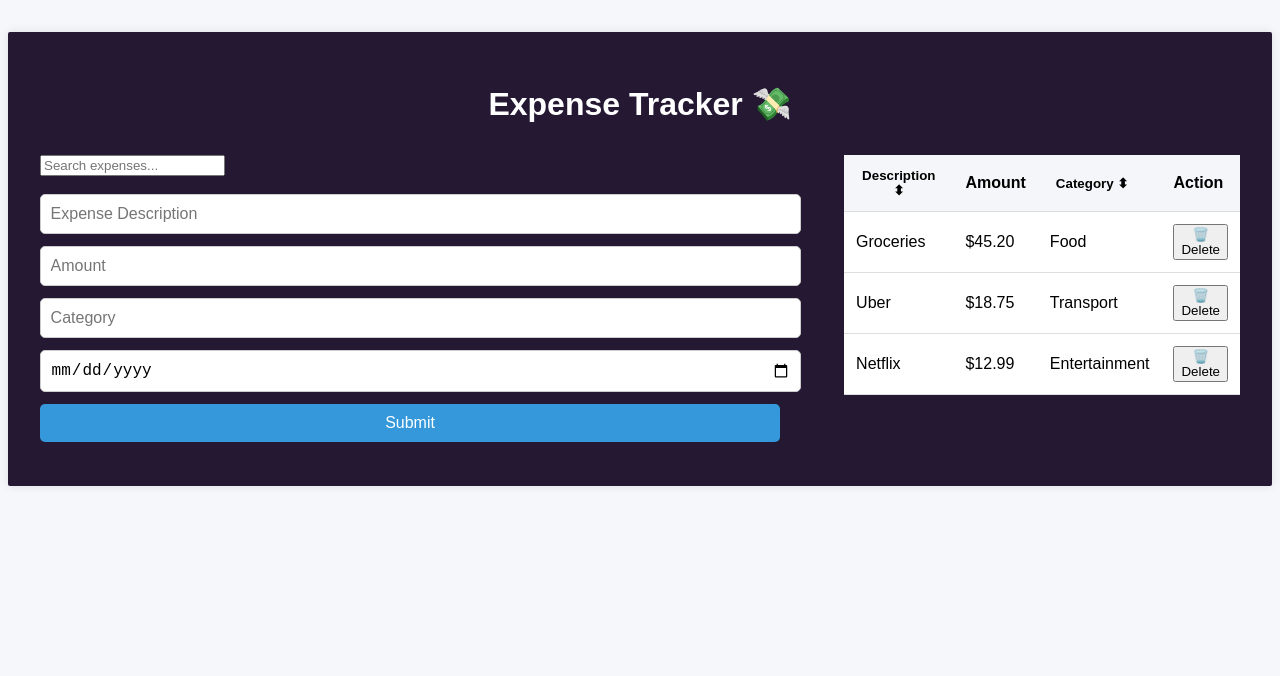
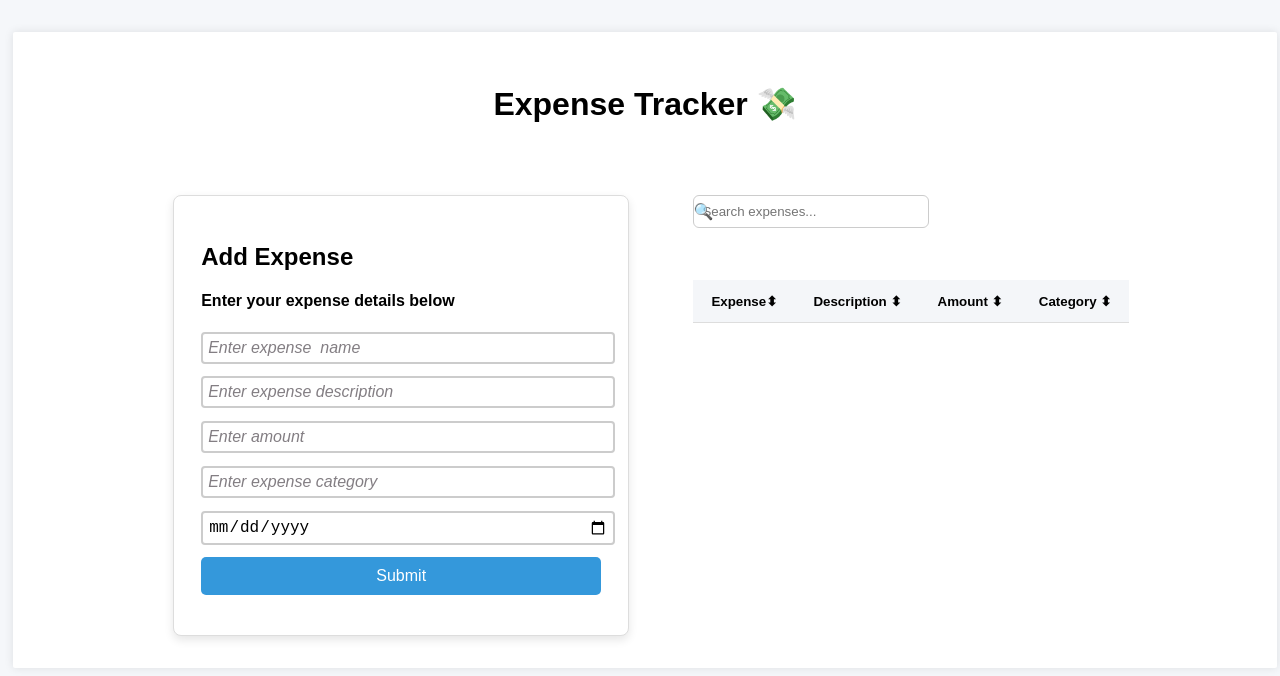
Before and after one commit to tinamanga/Expense-Tracker-project, a React (Vite) app: page / in a window 1280 px wide. Shown: the top 676 px of the page. Built offline with nearby package versions, Linux system fonts and the light colour scheme.

Commit message:
updated and implemented core deliverables

```diff
--- a/src/App.jsx
+++ b/src/App.jsx
@@ -1,65 +1,37 @@
 import { useState } from "react";
-import { initialExpenses } from "./data/dummyData";
 import ExpenseForm from "./components/ExpenseForm";
 import ExpenseTable from "./components/ExpenseTable";
 import SearchBar from "./components/SearchBar";
 
 function App() {
-  const [expenses, setExpenses] = useState(initialExpenses);
+  const [expenses, setExpenses] = useState([]);
   const [searchTerm, setSearchTerm] = useState("");
-  const [sortKey, setSortKey] = useState("");
 
-  // 🧠 Add and update
+
   const handleAddExpense = (newExpense) => {
-    const expenseWithId = {
-      ...newExpense,
-      id: Date.now(),
-      amount: parseFloat(newExpense.amount),
-    };
-    setExpenses([...expenses, expenseWithId]);
+    setExpenses([...expenses, newExpense]);
   };
 
-
-  // 🧠 Delete
-  const handleDelete = (id) => {
-    const updated = expenses.filter((e) => e.id !== id);
-    setExpenses(updated);
-  };
-
-  // 🧠 Sort
-  const handleSort = (key) => {
-    setSortKey((prev) => (prev === key ? "" : key));
-  };
-
-  // 🧠 Filter + Sort
-  const filteredExpenses = expenses
-    .filter((exp) =>
-      [exp.description, exp.category]
-        .join(" ")
-        .toLowerCase()
-        .includes(searchTerm.toLowerCase())
-    )
-    .sort((a, b) => {
-      if (sortKey === "description" || sortKey === "category") {
-        return a[sortKey].localeCompare(b[sortKey]);
-      }
-      return 0;
-    });
+//The search function(predictate function)
+const filteredExpenses=expenses.filter((expense)=>{
+return expense.expenseName.toLowerCase().includes(searchTerm.toLowerCase()) ||  expense.description.toLowerCase().includes(searchTerm.toLowerCase());
+});
 
   return (
     <div className="App">
       <h1>Expense Tracker 💸</h1>
+      <p>Start taking control of your finances and life,Record,Categorize and analyze your spending</p>
       <div className="main-layout">
+        <br />
       <div className="left-column">
-        <SearchBar searchTerm={searchTerm} onSearch={setSearchTerm} /><br /><br />
-          <ExpenseForm onAddExpense={handleAddExpense} />
+        </div>
+      <div className="middle-column">
+       <ExpenseForm onAddExpense={handleAddExpense} />
         </div>
         <div className="right-column">
-
+        <SearchBar searchTerm={searchTerm} onSearch={setSearchTerm} /><br /><br />
           <ExpenseTable
             expenses={filteredExpenses}
-            onDelete={handleDelete}
-            onSort={handleSort}
           />
         </div>
       </div>
--- a/src/components/ExpenseForm.jsx
+++ b/src/components/ExpenseForm.jsx
@@ -1,43 +1,58 @@
-import React, { useState } from 'react';
+import React, { useState } from "react";
 
 function ExpenseForm({ onAddExpense }) {
-  const [description, setDescription] = useState('');
-  const [amount, setAmount] = useState('');
-  const [category, setCategory] = useState('');
-  const [date, setDate] = useState('');
+const[expenseName,setExpenseName]=useState("")
+  const [description, setDescription] = useState("");
+  const [amount, setAmount] = useState("");
+  const [category, setCategory] = useState("");
+  const [date, setDate] = useState("");
 
   const handleSubmit = (e) => {
     e.preventDefault();
-    if (description && amount && category && date) {
-      onAddExpense({ description, amount, category, date });
-      setDescription('');
-      setAmount('');
-      setCategory('');
-      setDate('');
+    if (expenseName && description && amount && category && date) {
+    onAddExpense({ expenseName,description, amount, category, date });
+
+      setExpenseName("");
+      setDescription("");
+      setAmount("");
+      setCategory("");
+      setDate("");
     } else {
-      alert('Please fill out all fields');
+      alert("Please fill out all fields");
     }
   };
 
   return (
+    <>
+    <div className="card">
+
       <form onSubmit={handleSubmit} className="expense-form">
+      <h2>Add Expense</h2>
+      <h4>Enter your expense details below</h4>
         <input
           type="text"
-        placeholder="Expense Description"
+          placeholder="Enter expense  name"
+          value={expenseName}
+          onChange={(e) => setExpenseName(e.target.value)}
+          className="form-input"
+        />
+        <input
+          type="text"
+          placeholder="Enter expense description "
           value={description}
           onChange={(e) => setDescription(e.target.value)}
           className="form-input"
         />
         <input
           type="number"
-        placeholder="Amount"
+          placeholder="Enter amount"
           value={amount}
           onChange={(e) => setAmount(e.target.value)}
           className="form-input"
         />
         <input
           type="text"
-        placeholder="Category"
+          placeholder="Enter expense category"
           value={category}
           onChange={(e) => setCategory(e.target.value)}
           className="form-input"
@@ -48,10 +63,12 @@ function ExpenseForm({ onAddExpense }) {
           onChange={(e) => setDate(e.target.value)}
           className="form-input"
         />
-      <button type="submit" className="submit-button">Submit</button>
-
-
+        <button type="submit" className="submit-button">
+          Submit
+        </button>
       </form>
+      </div>
+    </>
   );
 }
 
--- a/src/components/ExpenseTable.jsx
+++ b/src/components/ExpenseTable.jsx
@@ -1,27 +1,29 @@
-function ExpenseTable({ expenses, onDelete, onSort }) {
+function ExpenseTable({ expenses }) {
   return (
     <table>
       <thead>
         <tr>
           <th>
-            <button onClick={() => onSort("description")}>Description ⬍</button>
+            <button >Expense⬍</button>
           </th>
-          <th>Amount</th>
           <th>
-            <button onClick={() => onSort("category")}>Category ⬍</button>
+            <button >Description ⬍</button>
           </th>
-          <th>Action</th>
+          <th>
+          <button>Amount ⬍</button>
+          </th>
+          <th>
+            <button>Category ⬍</button>
+          </th>
         </tr>
       </thead>
       <tbody>
         {expenses.map((expense) => (
           <tr key={expense.id}>
+            <td>{expense.expenseName}</td>
             <td>{expense.description}</td>
-            <td>${expense.amount.toFixed(2)}</td>
+            <td>${expense.amount}</td>
             <td>{expense.category}</td>
-            <td>
-              <button onClick={() => onDelete(expense.id)}>🗑️ Delete</button>
-            </td>
           </tr>
         ))}
       </tbody>
--- a/src/components/SearchBar.jsx
+++ b/src/components/SearchBar.jsx
@@ -1,5 +1,7 @@
 function SearchBar({ searchTerm, onSearch }) {
     return (
+      <div className="search-container">
+      <span className="search-icon">🔍</span>
       <input
         className="search-bar"
         type="text"
@@ -7,6 +9,7 @@ function SearchBar({ searchTerm, onSearch }) {
         value={searchTerm}
         onChange={(e) => onSearch(e.target.value)}
       />
+       </div>
     );
   }
 
--- a/src/data/dummyData.js
+++ /dev/null
@@ -1,5 +0,0 @@
-export const initialExpenses = [
-    { id: 1, description: "Groceries", amount: 45.2, category: "Food" },
-    { id: 2, description: "Uber", amount: 18.75, category: "Transport" },
-    { id: 3, description: "Netflix", amount: 12.99, category: "Entertainment" }
-  ];
--- a/src/index.css
+++ b/src/index.css
@@ -3,6 +3,7 @@ body {
   background: #f5f7fa;
   margin: 0;
   padding: 0;
+  padding-left: 10px;
 }
 
 .App {
@@ -10,15 +11,28 @@ body {
   max-height: fit-content;
   margin: 2rem auto;
   padding: 2rem;
-  background: #241833;
+  background: #FFFFFF;
   border-radius: 2px;
   box-shadow: 0 0 10px rgba(0, 0, 0, 0.1);
 }
+h1{
+  color:black;
+  text-align: center;
+}
 
-h1 {
+
+
+h3,p{
   text-align: center;
   margin-bottom: 2rem;
   color: white;
+}
+
+h2{
+
+}
+h1 {
+font-weight:600px ;
 }
 
 .main-layout {
@@ -28,23 +42,67 @@ h1 {
 
 }
 
-/* left: Expense Form */
+/* middle: Expense Form */
 .left-panel {
   flex: 1;
   background: #f0f4f8;
   padding: 1.5rem;
   border-radius: 8px;
 }
+.middle-panel {
+  flex: 1;
+  background: #f0f4f8;
+  padding: 1.5rem;
+  border-radius: 8px;
+}
+/*card form*/
+.card {
+  background-color: #fff;
+  border: 1px solid #ddd;
+  border-radius: 8px;
+  padding: 1.7rem;
+  box-shadow: 0 4px 10px rgba(0, 0, 0, 0.1);
+  width: 100%;
+  max-width: 400px;
+
+}
+
 
 /* right: Search + Table */
 .right-panel {
-  flex: 2;
+  flex: 3;
   display: flex;
   flex-direction: column;
   gap: 1rem;
 }
+.search-container {
+  position: relative;
+  width: 50%;
+}
+
+.search-icon {
+  position:absolute;
+  left: 0px;
+  top: 50%;
+  transform: translateY(-50%);
+  font-size: 1rem;
+  color: #aaa;
+}
+
+.search-bar {
+  width: 100%;
+  padding: 0.6rem 0.6rem 0.6rem 2rem;
+  border: 1px solid #ccc;
+  border-radius: 5px;
+}
+
 
 /* Form Styling */
+.expense-form{
+padding-left: 0px;
+justify-content: center;
+align-items: center;
+}
 form input,
 form button {
   width: 100%;
@@ -54,12 +112,29 @@ form button {
   border: 1px solid #ccc;
   font-size: 1rem;
 }
-
+/*to make sure form has viscible borders*/
+.form-input {
+  width: 100%;
+  padding: 5px;
+  margin:1 rem;
+  font-size: 1rem;
+  border: 2px solid #ccc; /* visible border */
+  border-radius: 4px;
+  outline: none;
+}
 form button {
   background-color: #3498db;
   color: white;
   border: none;
   cursor: pointer;
+}
+.form-input::placeholder {
+  color: #837e83; /* light gray placeholder */
+  font-style: italic;
+}
+
+.form-input:focus {
+  border-color: #3498db; /* blue border when focused */
 }
 
 form button:hover {
@@ -73,6 +148,13 @@ form button:hover {
   border-radius: 8px;
   border: 1px solid #ccc;
   text-align: left;
+
+}
+
+.search-bar{
+  border-radius: 6px;
+  padding: 8px;
+
 }
 
 /* Table Styling */
@@ -80,6 +162,19 @@ table {
   width: 100%;
   border-collapse: collapse;
   background: white;
+  border-radius: 6px;
+  margin-top: 1rem;
+
+}
+
+/* Alternate row colors */
+tbody tr:nth-child(odd) {
+  background-color: #fff;
+}
+
+
+tbody tr:nth-child(even) {
+  background-color:rgb(229, 228, 226);
 }
 
 th, td {
```
Lines whose indentation alone changed are shown as unchanged.
